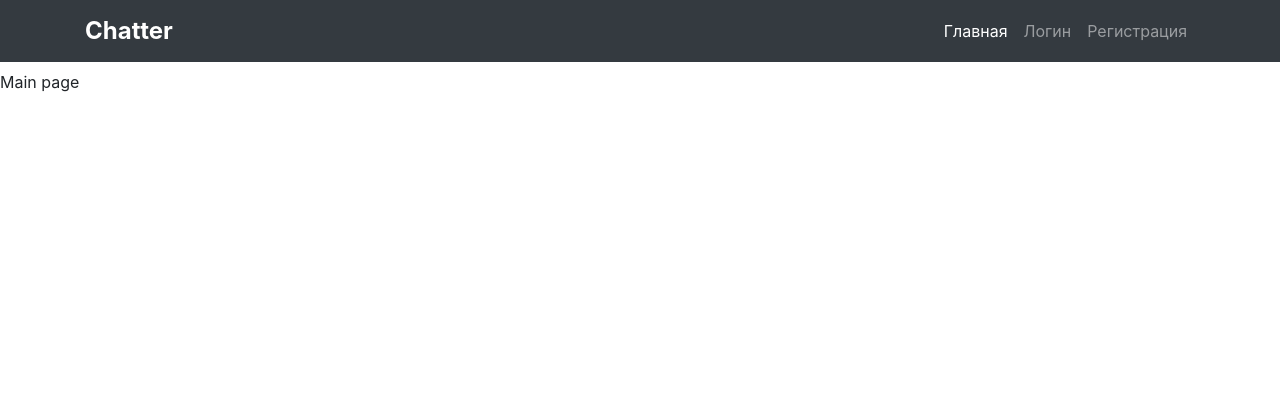
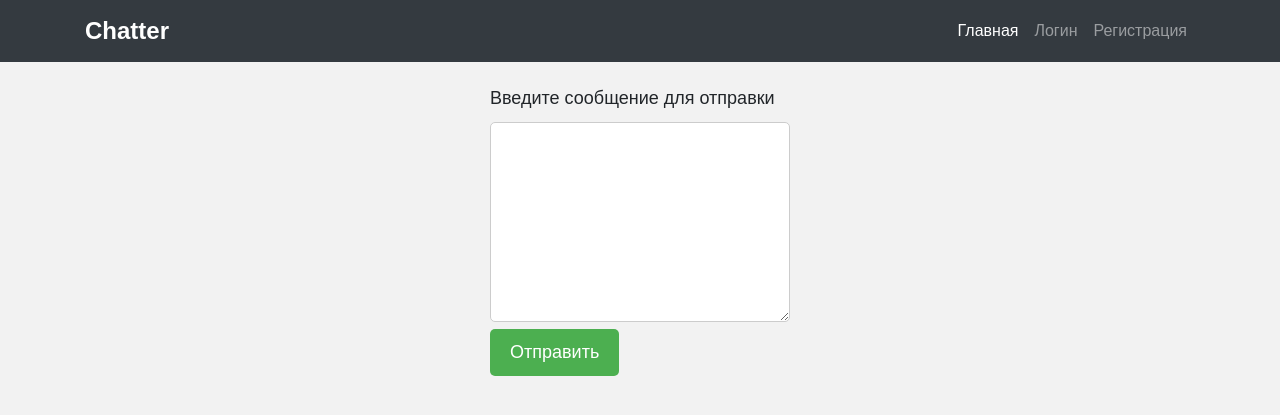
Before and after one commit to Cagey7/chatter, a Flask app: page / in a window 1280 px wide. Shown: the top 415 px of the page. Run offline with Flask 3, Linux system fonts and the light colour scheme; some libraries are stand-ins or nearby versions.

Commit message:
Changed database models and added form for sending message

```diff
--- a/app/auth/views.py
+++ b/app/auth/views.py
@@ -12,7 +12,6 @@ def login():
     if form.validate_on_submit():
         user = User.query.filter_by(email=form.email.data).first()
         if user is not None and user.verify_password(form.password.data):
-            print(form.remember_me.data)
             login_user(user, form.remember_me.data)
             return redirect(request.args.get("next") or url_for("main.index"))
         flash("Неверная электронная почта или пароль")
--- a/app/static/styles/base.css
+++ b/app/static/styles/base.css
@@ -34,4 +34,86 @@ body {
     font-size: 18px;
     color: red;
     text-align: left;
+}
+
+
+/* Styles for form with message input */
+
+body {
+    font-family: Arial, sans-serif;
+    background-color: #F2F2F2;
+    padding-top: 70px;
+}
+
+.custom-form {
+    max-width: 330px;
+    padding: 15px;
+    margin: 0 auto;
+}
+
+.custom-form .form-control {
+    position: relative;
+    box-sizing: border-box;
+    height: auto;
+    padding: 10px;
+    font-size: 16px;
+}
+
+.custom-form .form-control:focus {
+    z-index: 2;
+}
+
+.custom-form input[type="email"] {
+    margin-bottom: -1px;
+    border-bottom-right-radius: 0;
+    border-bottom-left-radius: 0;
+}
+
+.custom-form input[type="password"] {
+    margin-bottom: 10px;
+    border-top-left-radius: 0;
+    border-top-right-radius: 0;
+}
+
+.custom-form .navbar-brand {
+    font-size: 24px;
+    font-weight: bold;
+}
+
+.custom-form .error-message {
+    font-size: 18px;
+    color: red;
+    text-align: left;
+}
+
+.custom-form label {
+    font-size: 18px;
+    display: block;
+    margin-bottom: 10px;
+}
+
+.custom-form textarea {
+    font-family: monospace;
+    font-size: 16px;
+    border: 1px solid #CCCCCC;
+    padding: 10px;
+    width: 100%;
+    height: 200px;
+    resize: vertical;
+    border-radius: 5px;
+}
+
+  .custom-form input[type=submit] {
+    background-color: #4CAF50;
+    color: #FFFFFF;
+    border: none;
+    padding: 10px 20px;
+    font-size: 18px;
+    border-radius: 5px;
+    cursor: pointer;
+    transition: background-color 0.3s ease;
   }
+
+  .custom-form input[type=submit]:hover {
+    background-color: #3E8E41;
+  }
--- a/app/templates/index.html
+++ b/app/templates/index.html
@@ -5,5 +5,10 @@
 {% endblock %}
 
 {% block content %}
-    <p>Main page</p>
+    <form class="custom-form">
+        <label for="html-input">Введите сообщение для отправки</label>
+        <textarea id="html-input" name="html-input"></textarea>
+        <br>
+        <input type="submit" value="Отправить">
+    </form>
 {% endblock %}
```
Also changed, not shown: app/models.py (+14 -0 lines).
